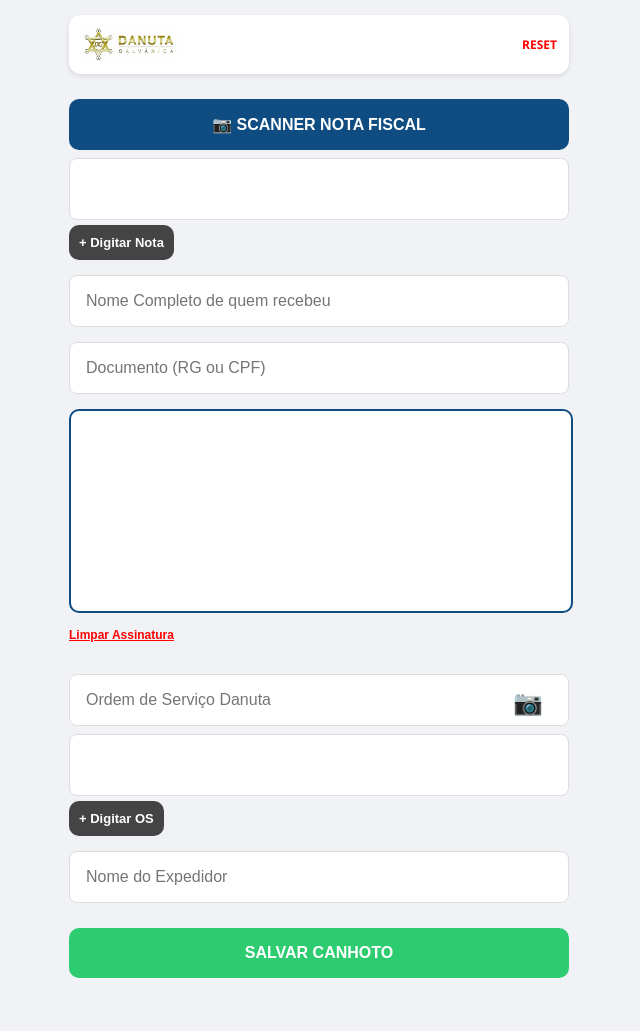
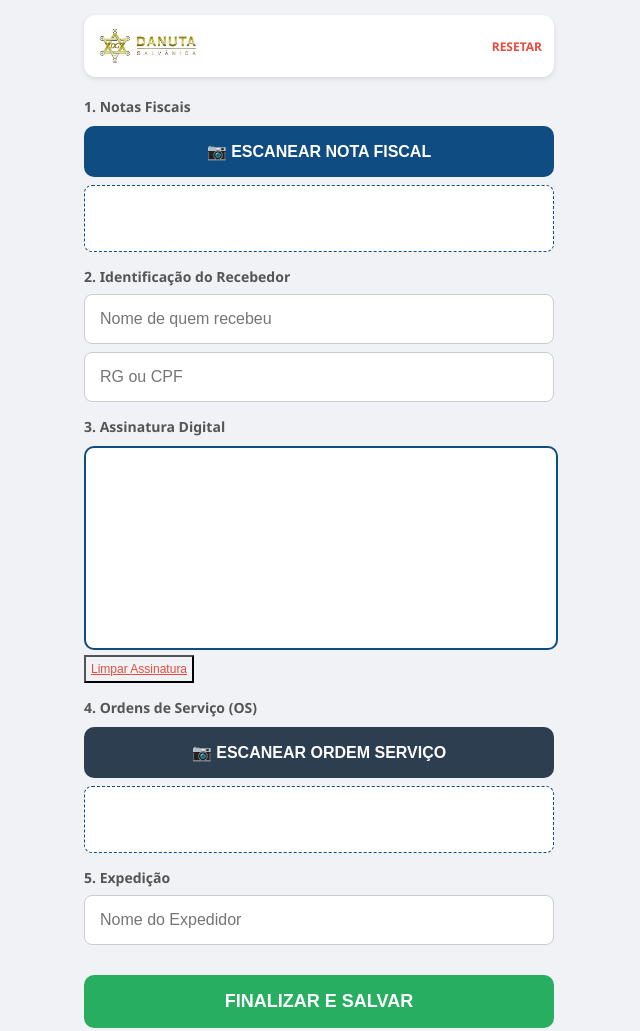
Before and after one commit to galvanicadanuta1-ai/canhoto-digital, a plain HTML site: page index.html in a window 1280 px wide. Shown: the whole page, without its empty margins (321-961 px from the left). Drawn offline with Linux system fonts and the light colour scheme.

Commit message:
Update index.html

```diff
--- a/index.html
+++ b/index.html
@@ -6,23 +6,38 @@
     <title>Canhoto Digital - Galvânica Danuta</title>
     <script src="https://unpkg.com/html5-qrcode"></script>
     <style>
-        body { font-family: 'Segoe UI', Arial; margin: 0; background: #f0f2f5; padding-bottom: 30px; touch-action: manipulation; }
-        .container { max-width: 500px; margin: auto; padding: 15px; }
-        .topo { display: flex; justify-content: space-between; align-items: center; background: #fff; padding: 12px; border-radius: 12px; box-shadow: 0 2px 5px rgba(0,0,0,0.1); margin-bottom: 15px; }
-        .logo-topo { height: 35px; }
+        body { font-family: 'Segoe UI', Arial, sans-serif; margin: 0; background: #f0f2f5; padding-bottom: 40px; color: #333; }
+        .container { max-width: 500px; margin: auto; padding: 15px; box-sizing: border-box; }
+
+        /* Cabeçalho */
+        .topo { display: flex; justify-content: space-between; align-items: center; background: #fff; padding: 12px; border-radius: 12px; box-shadow: 0 2px 5px rgba(0,0,0,0.1); margin-bottom: 20px; }
+        .logo-topo { height: 38px; }
+
+        /* Botões de Scanner */
+        .btn-scan { width: 100%; padding: 16px; margin-top: 10px; border: none; border-radius: 10px; font-size: 16px; font-weight: 700; cursor: pointer; display: flex; align-items: center; justify-content: center; gap: 10px; transition: 0.2s; }
+        .btn-nf { background: #0f4c81; color: white; }
+        .btn-os { background: #2c3e50; color: white; }
+        .btn-scan:active { opacity: 0.8; transform: scale(0.98); }
+
+        /* Badges (Onde aparecem os números lidos) */
+        .badge-container { background: #fff; padding: 10px; margin: 8px 0 15px 0; border-radius: 8px; border: 1px dashed #0f4c81; min-height: 45px; display: flex; flex-wrap: wrap; gap: 5px; }
+        .badge-item { background: #e7f1ff; color: #0f4c81; border: 1px solid #0f4c81; padding: 5px 10px; border-radius: 5px; font-size: 13px; font-weight: bold; }
+
+        /* Inputs e Formulário */
+        .secao-titulo { font-size: 14px; font-weight: bold; color: #555; margin-top: 15px; display: block; }
+        input { width: 100%; padding: 15px; margin-top: 8px; border-radius: 8px; border: 1px solid #ccc; font-size: 16px; box-sizing: border-box; background: white; }
+
+        /* Assinatura */
+        #assinatura { border: 2px solid #0f4c81; width: 100%; height: 200px; background: white; border-radius: 10px; margin-top: 10px; touch-action: none; }
+
+        /* Botão Salvar */
+        .btnSalvar { background: #27ae60; color: white; margin-top: 30px; font-size: 18px; text-transform: uppercase; }
+
+        /* Interface do Scanner (Câmera) */
         #scannerTela { position: fixed; top: 0; left: 0; width: 100vw; height: 100vh; background: #000; display: none; z-index: 9999; }
         #reader { width: 100% !important; height: 100% !important; }
-        .linha-guia { position: absolute; top: 50%; left: 50%; width: 85%; height: 2px; background: red; transform: translate(-50%, -50%); z-index: 10000; pointer-events: none; }
-        button { width: 100%; padding: 16px; margin-top: 10px; border: none; border-radius: 10px; font-size: 16px; font-weight: 600; cursor: pointer; }
-        .btnCamera { background: #0f4c81; color: white; }
-        .btnSalvar { background: #2ecc71; color: white; margin-top: 25px; }
-        .btnManual { padding: 10px; font-size: 13px; background: #444; color: #fff; margin-top: 5px; width: auto; display: block; }
-        .badge-container { background: #fff; padding: 10px; margin-top: 8px; border-radius: 8px; border: 1px solid #ddd; min-height: 40px; }
-        .badge-item { background: #0f4c81; color: #fff; padding: 5px 10px; margin: 3px; border-radius: 4px; display: inline-block; font-size: 12px; font-weight: bold; }
-        input { width: 100%; padding: 16px; margin-top: 15px; border-radius: 8px; border: 1px solid #ddd; font-size: 16px; box-sizing: border-box; }
-        canvas { border: 2px solid #0f4c81; width: 100%; height: 200px; background: white; touch-action: none; border-radius: 10px; margin-top: 15px; }
-        .input-wrapper { position: relative; margin-top: 15px; }
-        .icon-cam-inline { position: absolute; right: 10px; top: 50%; transform: translateY(-50%); background: none; border: none; font-size: 24px; cursor: pointer; width: auto; }
+        #reader video { object-fit: cover !important; }
+        .linha-guia { position: absolute; top: 50%; left: 50%; width: 80%; height: 2px; background: red; box-shadow: 0 0 10px red; transform: translate(-50%, -50%); z-index: 10000; pointer-events: none; }
     </style>
 </head>
 <body>
@@ -30,35 +45,36 @@
 <div class="container">
     <div class="topo">
         <img src="https://raw.githubusercontent.com/galvanicadanuta1-ai/canhoto-digital/main/logo.png" class="logo-topo">
-        <div onclick="location.reload(true)" style="color:red; font-size:12px; font-weight:bold;">RESET</div>
+        <div onclick="location.reload(true)" style="color:#e74c3c; font-size:12px; font-weight:bold; cursor:pointer;">RESETAR</div>
     </div>
 
-    <button class="btnCamera" onclick="abrirScanner('NF')">📷 SCANNER NOTA FISCAL</button>
+    <label class="secao-titulo">1. Notas Fiscais</label>
+    <button class="btn-scan btn-nf" onclick="abrirScanner('NF')">📷 ESCANEAR NOTA FISCAL</button>
     <div class="badge-container" id="contNF"></div>
-    <button class="btnManual" onclick="addManual('NF')">+ Digitar Nota</button>
 
-    <input id="recebedor" type="text" placeholder="Nome Completo de quem recebeu">
-    <input id="rgcpf" type="tel" placeholder="Documento (RG ou CPF)">
+    <label class="secao-titulo">2. Identificação do Recebedor</label>
+    <input id="recebedor" type="text" placeholder="Nome de quem recebeu">
+    <input id="rgcpf" type="tel" placeholder="RG ou CPF">
 
+    <label class="secao-titulo">3. Assinatura Digital</label>
     <canvas id="assinatura"></canvas>
-    <button style="background:none; color:red; text-decoration:underline; font-size:12px; width:auto; padding:0;" onclick="limparAss()">Limpar Assinatura</button>
+    <button style="background:none; color:#e74c3c; text-decoration:underline; font-size:12px; width:auto; padding:5px;" onclick="limparAss()">Limpar Assinatura</button>
 
-    <div class="input-wrapper">
-        <input id="ordem_display" type="text" placeholder="Ordem de Serviço Danuta" readonly>
-        <button class="icon-cam-inline" onclick="abrirScanner('OS')">📷</button>
-    </div>
+    <label class="secao-titulo">4. Ordens de Serviço (OS)</label>
+    <button class="btn-scan btn-os" onclick="abrirScanner('OS')">📷 ESCANEAR ORDEM SERVIÇO</button>
     <div class="badge-container" id="contOS"></div>
-    <button class="btnManual" onclick="addManual('OS')">+ Digitar OS</button>
 
+    <label class="secao-titulo">5. Expedição</label>
     <input id="expedidor" type="text" placeholder="Nome do Expedidor">
-    <button class="btnSalvar" id="btnSalvar" onclick="salvar()">SALVAR CANHOTO</button>
+
+    <button class="btn-scan btnSalvar" id="btnSalvar" onclick="salvar()">FINALIZAR E SALVAR</button>
 </div>
 
 <div id="scannerTela">
     <div id="reader"></div>
     <div class="linha-guia"></div>
-    <div style="position:absolute; bottom:30px; width:100%; text-align:center;">
-        <button onclick="fecharScanner()" style="width:80%; background:red; color:white;">CANCELAR</button>
+    <div style="position:absolute; bottom:40px; width:100%; text-align:center; z-index:10001;">
+        <button onclick="fecharScanner()" style="width:80%; background:#e74c3c; color:white; padding:15px; border-radius:10px; font-weight:bold;">CANCELAR</button>
     </div>
 </div>
 
@@ -67,7 +83,7 @@ let scanner;
 let listaNF = [];
 let listaOS = [];
 let destino = 'NF';
-let jaAssinou = false; // Validador de assinatura
+let assinou = false;
 
 const apiUrl = "https://script.google.com/macros/s/AKfycbxOseaVN67HO0UMyGpHoWqCX1llA0uazVeI4xvUha7TYF7UNL-Jnwc-LIWBfmmzce9LlA/exec";
 
@@ -75,12 +91,12 @@ function abrirScanner(tipo) {
     destino = tipo;
     document.getElementById("scannerTela").style.display = "block";
     scanner = new Html5Qrcode("reader");
-    scanner.start({ facingMode: "environment" }, { fps: 30, qrbox: { width: 280, height: 150 } }, (codigo) => {
+    scanner.start({ facingMode: "environment" }, { fps: 30, qrbox: { width: 300, height: 150 }, aspectRatio: 1.77 }, (codigo) => {
         let n = codigo.replace(/\D/g, '');
         let num = n.length >= 34 ? n.substring(25, 34) : n;
         adicionarValor(num);
         fecharScanner();
-    }).catch(err => alert("Erro câmera."));
+    }).catch(() => alert("Câmera não disponível."));
 }
 
 function fecharScanner() {
@@ -91,75 +107,70 @@ function adicionarValor(val) {
     if (!val) return;
     if (destino === 'NF') {
         if (!listaNF.includes(val)) listaNF.push(val);
-        document.getElementById('contNF').innerHTML = listaNF.map(i => `<span class="badge-item">${i}</span>`).join('');
+        document.getElementById('contNF').innerHTML = listaNF.map(i => `<span class="badge-item">NF: ${i}</span>`).join('');
     } else {
         if (!listaOS.includes(val)) listaOS.push(val);
-        document.getElementById('contOS').innerHTML = listaOS.map(i => `<span class="badge-item">${i}</span>`).join('');
-        document.getElementById("ordem_display").value = listaOS.length + " OS Adicionada(s)";
+        document.getElementById('contOS').innerHTML = listaOS.map(i => `<span class="badge-item">OS: ${i}</span>`).join('');
     }
 }
 
-function addManual(tipo) {
-    destino = tipo;
-    let n = prompt("Digite o número:");
-    if (n) { adicionarValor(n.replace(/\D/g, '')); }
+// Lógica de Assinatura (Touch Screen)
+const canvas = document.getElementById("assinatura");
+const ctx = canvas.getContext("2d");
+function ajustarCanvas() {
+    canvas.width = canvas.offsetWidth;
+    canvas.height = 200;
+}
+window.addEventListener("load", ajustarCanvas);
+
+let desenhando = false;
+function obterPosicao(e) {
+    const rect = canvas.getBoundingClientRect();
+    const cx = e.touches ? e.touches[0].clientX : e.clientX;
+    const cy = e.touches ? e.touches[0].clientY : e.clientY;
+    return { x: cx - rect.left, y: cy - rect.top };
 }
 
-// Lógica de Assinatura Reforçada
-const canvas = document.getElementById("assinatura");
-const ctx = canvas.getContext("2d");
-canvas.width = canvas.offsetWidth;
-canvas.height = 200;
-
-function getPos(e) {
-    const rect = canvas.getBoundingClientRect();
-    const clientX = e.touches ? e.touches[0].clientX : e.clientX;
-    const clientY = e.touches ? e.touches[0].clientY : e.clientY;
-    return { x: clientX - rect.left, y: clientY - rect.top };
-}
-
-function start(e) {
+function iniciar(e) {
     e.preventDefault();
-    drawing = true;
-    jaAssinou = true; // Libera a validação
+    desenhando = true;
+    assinou = true;
     ctx.beginPath();
-    const p = getPos(e);
+    const p = obterPosicao(e);
     ctx.moveTo(p.x, p.y);
 }
 
-function move(e) {
-    if (!drawing) return;
+function mover(e) {
+    if (!desenhando) return;
     e.preventDefault();
-    const p = getPos(e);
+    const p = obterPosicao(e);
     ctx.lineTo(p.x, p.y);
     ctx.lineWidth = 3;
-    ctx.lineCap = "round";
+    ctx.strokeStyle = "#000";
     ctx.stroke();
 }
 
-let drawing = false;
-canvas.addEventListener("mousedown", start);
-canvas.addEventListener("mousemove", move);
-window.addEventListener("mouseup", () => drawing = false);
-canvas.addEventListener("touchstart", start, {passive: false});
-canvas.addEventListener("touchmove", move, {passive: false});
-canvas.addEventListener("touchend", () => drawing = false);
+canvas.addEventListener("mousedown", iniciar);
+canvas.addEventListener("mousemove", mover);
+window.addEventListener("mouseup", () => desenhando = false);
+canvas.addEventListener("touchstart", iniciar, {passive: false});
+canvas.addEventListener("touchmove", mover, {passive: false});
+canvas.addEventListener("touchend", () => desenhando = false);
 
-function limparAss() { ctx.clearRect(0, 0, canvas.width, canvas.height); jaAssinou = false; }
+function limparAss() { ctx.clearRect(0, 0, canvas.width, canvas.height); assinou = false; }
 
 function salvar() {
     const r = document.getElementById("recebedor").value.trim();
     const d = document.getElementById("rgcpf").value.trim();
     const x = document.getElementById("expedidor").value.trim();
 
-    // VALIDAÇÃO EXPLICÍTA
-    if (!r || !d || !x || listaNF.length === 0 || listaOS.length === 0 || !jaAssinou) {
-        alert("Faltam informações!\n\n1. Verifique se escaneou a NF e a OS.\n2. Verifique se assinou o quadro.\n3. Preencha todos os nomes.");
+    if (!r || !d || !x || listaNF.length === 0 || listaOS.length === 0 || !assinou) {
+        alert("⚠️ ATENÇÃO:\n\n- Preencha os nomes e documento.\n- Escaneie ao menos uma NF e uma OS.\n- Assine o quadro.");
         return;
     }
 
     const btn = document.getElementById("btnSalvar");
-    btn.disabled = true; btn.innerText = "ENVIANDO...";
+    btn.disabled = true; btn.innerText = "ENVIANDO AGUARDE...";
 
     fetch(apiUrl, {
         method: "POST",
@@ -173,11 +184,11 @@ function salvar() {
             assinatura: canvas.toDataURL("image/png")
         })
     }).then(() => {
-        alert("ENVIADO COM SUCESSO!");
+        alert("✅ SUCESSO! Canhoto salvo e e-mail enviado.");
         location.reload(true);
     }).catch(() => {
-        alert("Erro ao enviar.");
-        btn.disabled = false; btn.innerText = "SALVAR CANHOTO";
+        alert("Erro na conexão.");
+        btn.disabled = false; btn.innerText = "FINALIZAR E SALVAR";
     });
 }
 </script>
```
